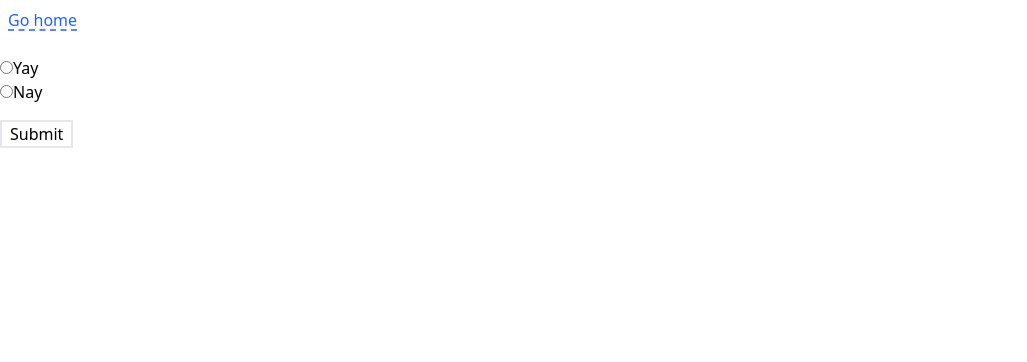
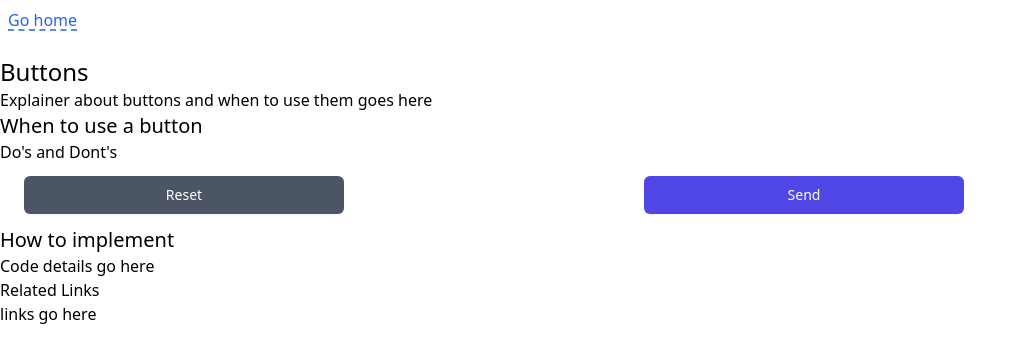
Before and after one commit to tayv/Project-Bubblegum, a Next.js app: page /forms/buttons in a window 1280 px wide. Shown: the top 362 px of the page, without its empty margins (0-1027 px from the left). Built offline with nearby package versions, Linux system fonts and the light colour scheme.

Commit message:
Added starter layout to buttons page
The Header component still needs work on switch statement

```diff
--- /dev/null
+++ b/components/layout/HeadingArticle.tsx
@@ -0,0 +1,39 @@
+import { FC } from 'react'
+
+export type HeadingProps = {
+  text: string | number
+  size: "h1" | "h2" | "h3" | "h4"
+  type?: "primary" | "secondary" // Add ability in future to reuse for multiple heading styles
+}
+
+const HeadingArticle: FC<HeadingProps> = (
+  {
+    text,
+    size,
+    ...props
+  }) => {
+
+  return (
+    <>
+      switch (size) {
+          case size === "h1":
+            return <h1 className="text-2xl">{text}</h1>
+
+          case "h2":
+            return <h2>{text}</h2>
+
+          case "h3":
+            return <h3>{text}</h3>
+
+          case "h4":
+          return <h4>{text}</h4>
+
+          default:
+            return null;
+        }
+
+    </>
+  )
+}
+
+export default HeadingArticle
--- a/pages/forms/buttons.tsx
+++ b/pages/forms/buttons.tsx
@@ -1,5 +1,6 @@
 import {FormEvent, useState} from 'react'
-import Breadcrumbs from '@components/Breadcrumbs'
+import Breadcrumbs from '@components/layout/Breadcrumbs'
+import HeadingArticle from '@components/layout/HeadingArticle';
 
 export default function MyRadioGroup() {
   let [submittingForm, setSubmittingForm] = useState(false)
@@ -17,27 +18,35 @@ export default function MyRadioGroup() {
 
   return (
     <>
-    <Breadcrumbs></Breadcrumbs>
+     <Breadcrumbs></Breadcrumbs>
+     <h1 className="text-2xl">Buttons</h1>
+    {/* <HeadingArticle text="This is a heading" size="h1" /> // COMPONENT NEEDS WORK */ }
 
-    <form onSubmit={handleSubmit}>
-      <fieldset className="pb-4">
-        <div className="block" >
-          <input type="radio" value="yay" id="yay"
-            //    onChange={this.handleChange} name="gender"
-          />
-          <label htmlFor="male">Yay</label>
-        </div>
+      <p>Explainer about buttons and when to use them goes here</p>
 
-      <input type="radio" value="nay" id="nay"
-      //   onChange={this.handleChange} name="gender"
-      />
-        <label htmlFor="female">Nay</label>
-      </fieldset>
+      <h2 className="text-xl">When to use a button</h2>
+      <p>Do's and Dont's</p>
 
-      <button type="submit" className="border-solid border-2 px-2">Submit</button>
+    <div className="grid grid-cols-2 gap-2 px-4 py-3 text-right sm:px-6">
+      <button
+        className="block inline-flex justify-center max-w-xs py-2 px-4 border border-transparent shadow-sm text-sm font-medium rounded-md text-white bg-gray-600 hover:bg-gray-700 focus:outline-none focus:ring-2 focus:ring-offset-2 focus:ring-indigo-500"
+      >
+        Reset
+      </button>
 
-      {submittingForm && <div>The form is being submitted...</div>}
-    </form>
+      <button
+        type="submit"
+        className="inline-flex justify-center max-w-xs py-2 px-4 border border-transparent shadow-sm text-sm font-medium rounded-md text-white bg-indigo-600 hover:bg-indigo-700 focus:outline-none focus:ring-2 focus:ring-offset-2 focus:ring-indigo-500"
+      >
+        Send
+      </button>
+    </div>
+
+    <h2 className="text-xl">How to implement</h2>
+      <p>Code details go here</p>
+
+      <h3 className="text-l">Related Links</h3>
+      <p>links go here</p>
 
     </>
   )
--- a/pages/forms/radios.tsx
+++ b/pages/forms/radios.tsx
@@ -1,5 +1,5 @@
-import Link from 'next/link'
-import Breadcrumbs from '@components/Breadcrumbs'
+ import Link from 'next/link'
+import Breadcrumbs from '@components/layout/Breadcrumbs'
 import { useForm } from 'react-hook-form'
 import React, { useState, useEffect } from 'react'
 
@@ -11,8 +11,6 @@ export default () => {
     console.log(data)
     reset()
   }
-
- // console.log(watch("fullName"))
 
   return (
    <>
@@ -195,26 +193,7 @@ export default () => {
                     </div>
                   </div>
                 </div>
-                <div className="grid grid-cols-2 gap-6 px-4 py-3 bg-gray-50 text-right sm:px-6">
-                <button
 
-                    onClick={() => {
-                      reset({
-                        keepErrors: false,
-                        })
-                      }
-                    }
-                    className="inline-flex justify-center max-w-xs py-2 px-4 border border-transparent shadow-sm text-sm font-medium rounded-md text-white bg-gray-600 hover:bg-gray-700 focus:outline-none focus:ring-2 focus:ring-offset-2 focus:ring-indigo-500"
-                  >
-                    Reset
-                  </button>
-                  <button
-                    type="submit"
-                    className="inline-flex justify-center max-w-xs py-2 px-4 border border-transparent shadow-sm text-sm font-medium rounded-md text-white bg-indigo-600 hover:bg-indigo-700 focus:outline-none focus:ring-2 focus:ring-offset-2 focus:ring-indigo-500"
-                  >
-                    Send
-                  </button>
-                </div>
               </div>
             </form>
           </div>
--- a/pages/forms/select.tsx
+++ b/pages/forms/select.tsx
@@ -1,4 +1,4 @@
-import Breadcrumbs from '@components/Breadcrumbs'
+import Breadcrumbs from '@components/layout/Breadcrumbs'
 import * as DropdownMenu from '@radix-ui/react-dropdown-menu';
 
 export default () => (
--- a/pages/forms/text-inputs.tsx
+++ b/pages/forms/text-inputs.tsx
@@ -1,5 +1,5 @@
 import React, { useState, FC } from 'react'
-import Breadcrumbs from '@components/Breadcrumbs'
+import Breadcrumbs from '@components/layout/Breadcrumbs'
 import { useForm } from 'react-hook-form'
 import WrapperInput from '@components/WrapperInput'
 
@@ -12,10 +12,14 @@ const TestForm: FC = () => {
   })
 
   return (
+
+  <>
+    <h1>Text Inputs</h1>
+    <Breadcrumbs></Breadcrumbs>
+
+    <h2>Sub heading</h2>
     <form onSubmit={onSubmit}>
-      <Breadcrumbs></Breadcrumbs>
 
-      <p>Test Content</p>
 
       <WrapperInput
         name="controllerInput"
@@ -34,6 +38,7 @@ const TestForm: FC = () => {
       <button type="submit">Submit</button>
 
     </form>
+  </>
   )
 }
 
--- a/pages/index.tsx
+++ b/pages/index.tsx
@@ -18,22 +18,22 @@ export default function Home() {
         <div className="flex flex-wrap items-center justify-around max-w-4xl mt-6 sm:w-full">
           <Link href="/forms/radios">
             <a className="p-6 mt-6 text-left border w-96 rounded-xl border-black hover:text-blue-600 focus:text-blue-600">
-              <h3 className="text-2xl font-bold">Multiple choice &rarr;</h3>
-              <p className="mt-4 text-xl">Radio buttons live here.</p>
+              <h3 className="text-2xl font-bold">Radio buttons &rarr;</h3>
+              <p className="mt-4 text-xl">Used for 2 or more options</p>
             </a>
           </Link>
 
           <Link href="/forms/select">
             <a className="p-6 mt-6 text-left border w-96 rounded-xl border-black hover:text-blue-600 focus:text-blue-600">
-              <h3 className="text-2xl font-bold">Select from a single list &rarr;</h3>
-              <p className="mt-4 text-xl">You'll find dropdowns and comboboxes here.</p>
+              <h3 className="text-2xl font-bold">Select from a list &rarr;</h3>
+              <p className="mt-4 text-xl">You'll find dropdowns and comboboxes here</p>
             </a>
           </Link>
 
           <Link href="/forms/buttons">
             <a className="p-6 mt-6 text-left border w-96 rounded-xl border-black hover:text-blue-600 focus:text-blue-600">
               <h3 className="text-2xl font-bold">Buttons &rarr;</h3>
-              <p className="mt-4 text-xl">Things you press go here.</p>
+              <p className="mt-4 text-xl">Things you press go here</p>
             </a>
           </Link>
 
--- a/tsconfig.json
+++ b/tsconfig.json
@@ -24,6 +24,6 @@
       "@utils/*": ["utils/*"]
     }
   },
-  "include": ["next-env.d.ts", "**/*.ts", "**/*.tsx", "components/Breadcrumbs.tsx"],
+  "include": ["next-env.d.ts", "**/*.ts", "**/*.tsx", "components/layout/Breadcrumbs.tsx"],
   "exclude": ["node_modules"]
 }
```
Also changed, not shown: components/layout/Breadcrumbs.tsx (renamed from components/Breadcrumbs.tsx).
